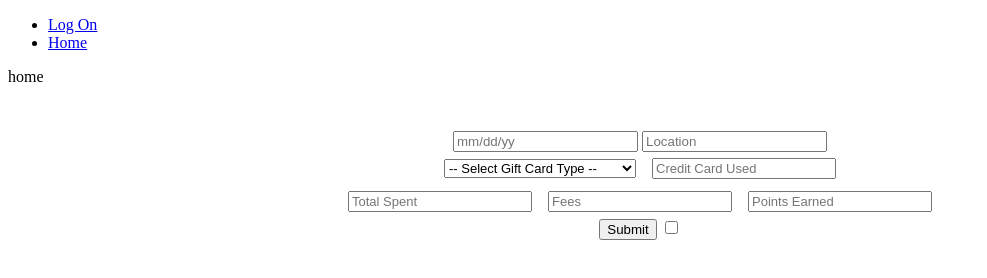
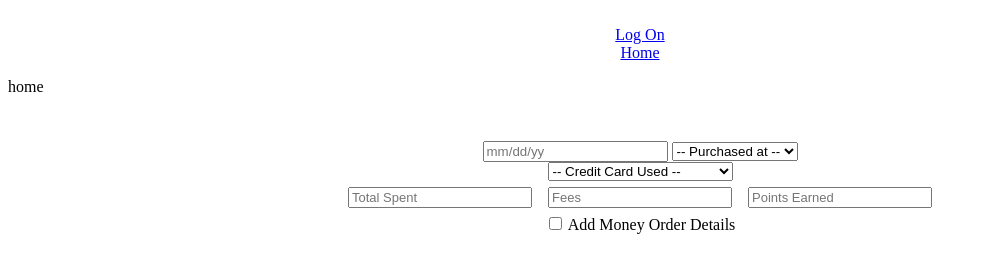
Before and after one commit to johnark88/manuFacturedSpending, a website: page public/index.html at #!/home in a window 1280 px wide. Shown: the whole page, without its empty margins (0-987 px from the left). Drawn offline with nearby package versions, Linux system fonts and the light colour scheme; some packages are replaced by stand-ins of ours.

Commit message:
styleSheets

```diff
--- a/public/index.html
+++ b/public/index.html
@@ -25,13 +25,13 @@
     <script src="/scripts/controllers/logOnController.js"></script>
     <script src="/scripts/controllers/homeController.js"></script>
     <!-- StyleSheets -->
-    <link rel="stylesheet" href="stylesheets/style.css">
+    <link rel="stylesheet" href="stylesheets/indexStyle.css">
 
     <title> Manufactured Spending </title>
   </head>
 
   <body ng-app="routerApp" ng-controller="homeController">
-    <ul>
+    <ul id="navBar">
       <li><a ui-sref="logOn"> Log On </a></li>
       <li><a ui-sref="home"> Home </a></li>
       <!-- new posts from reddit  -->
--- /dev/null
+++ b/public/stylesheets/indexStyle.css
@@ -0,0 +1,5 @@
+#navBar  {
+  display: inline;
+  list-style: none;
+  text-align: center;
+}
--- a/public/views/home.html
+++ b/public/views/home.html
@@ -1,6 +1,8 @@
+<!-- StyleSheets -->
+<link rel="stylesheet" href="stylesheets/style.css">
 <p>home</p>
 <!-- Add new information form -->
-<form id="firstForm">
+<!-- <form id="firstForm">
   <input class="date-input" ng-model="date" type="text" id="datepicker" placeholder="mm/dd/yy" />
   <input type="text" id="location" placeholder="Location" ng-model="location">
   <br>
@@ -20,16 +22,16 @@
   <br>
   <button ng-click="formSubmit()" id="submitForm" type="button"> Submit </button>
   <input type="checkbox" name="ck" value="CHECKBOX">
-</form>
-<!--
+</form> -->
+
 <form id="firstForm">
-  <div >
+  <div>
   <input class="date-input" ng-model="date" type="text" id="datepicker" placeholder="mm/dd/yy"/>
   <select class="locationSelect" ng-model="locationSelect">
   <option disabled selected value> -- Purchased at -- </option>
   <option value="Walgreens"> Walgreens </option>
   <option value="CVS"> CVS </option>
-  <option value=""> Add New location Card </option>
+  <option value="addNewLocation"> Add New location</option>
   </select>
     </div>
     <div class="ccSelect">
@@ -38,23 +40,16 @@
     <option value="CSR"> CSR </option>
     <option value="AmexPersonal"> American Express personal </option>
     <option value="chaseSpgPers"> Chase SPG personal </option>
-    <option value=""> Add New </option>
+    <option value="addNewCC"> Add New </option>
     </select>
     </div>
     <input type="text" id="totalSpent" placeholder="Total Spent" ng-model="totalSpent">
     <input type="text" id="fee" placeholder="Fees" ng-model="fee">
     <input type="text" id="pointsEarned" placeholder="Points Earned" ng-model="pointsEarned">
+    <br>
     <input type="checkbox" value="moneyOrderDetail"> Add Money Order Details
-
-    <input type="checkbox" name="" value="">
+</form>
 
 
 
-
-
-
-</form>
-
--->
-
 <!-- Display User Information -->
```
Also changed, not shown: server/app.js (+5 -5 lines).
